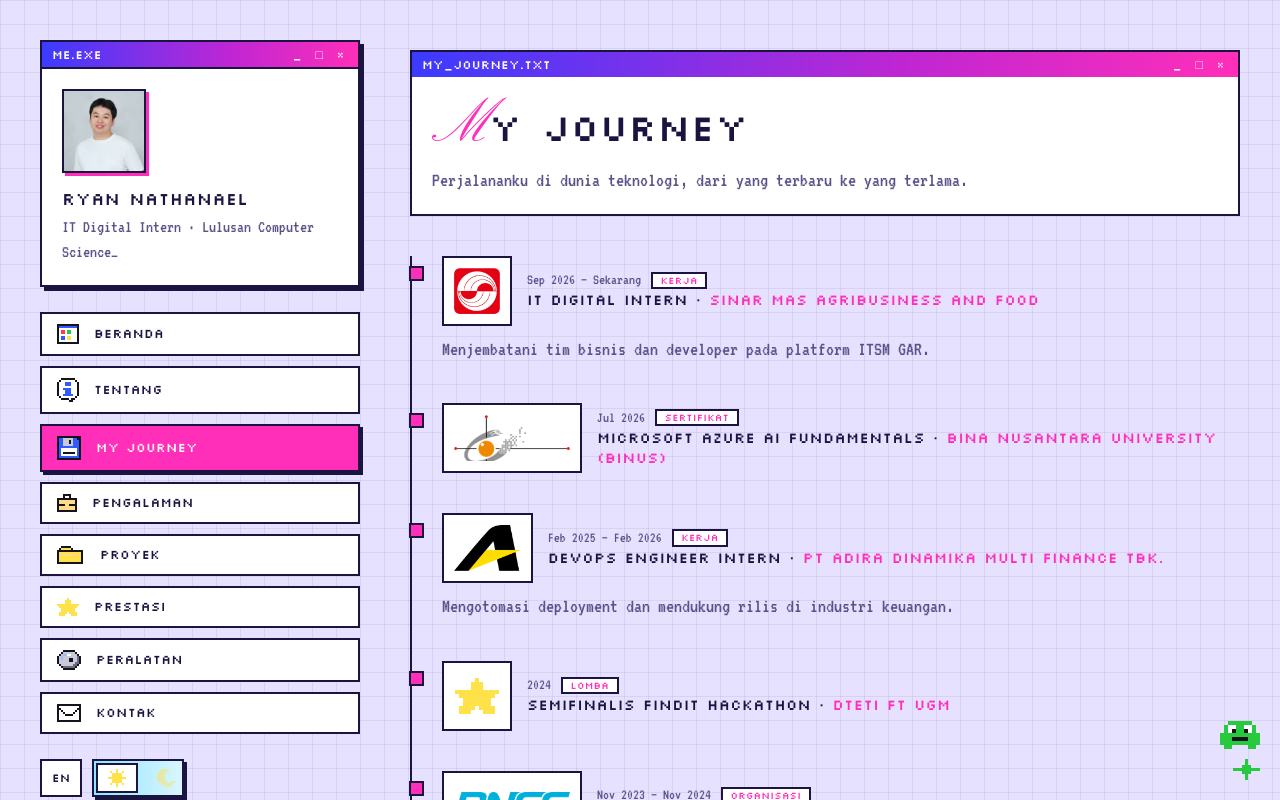
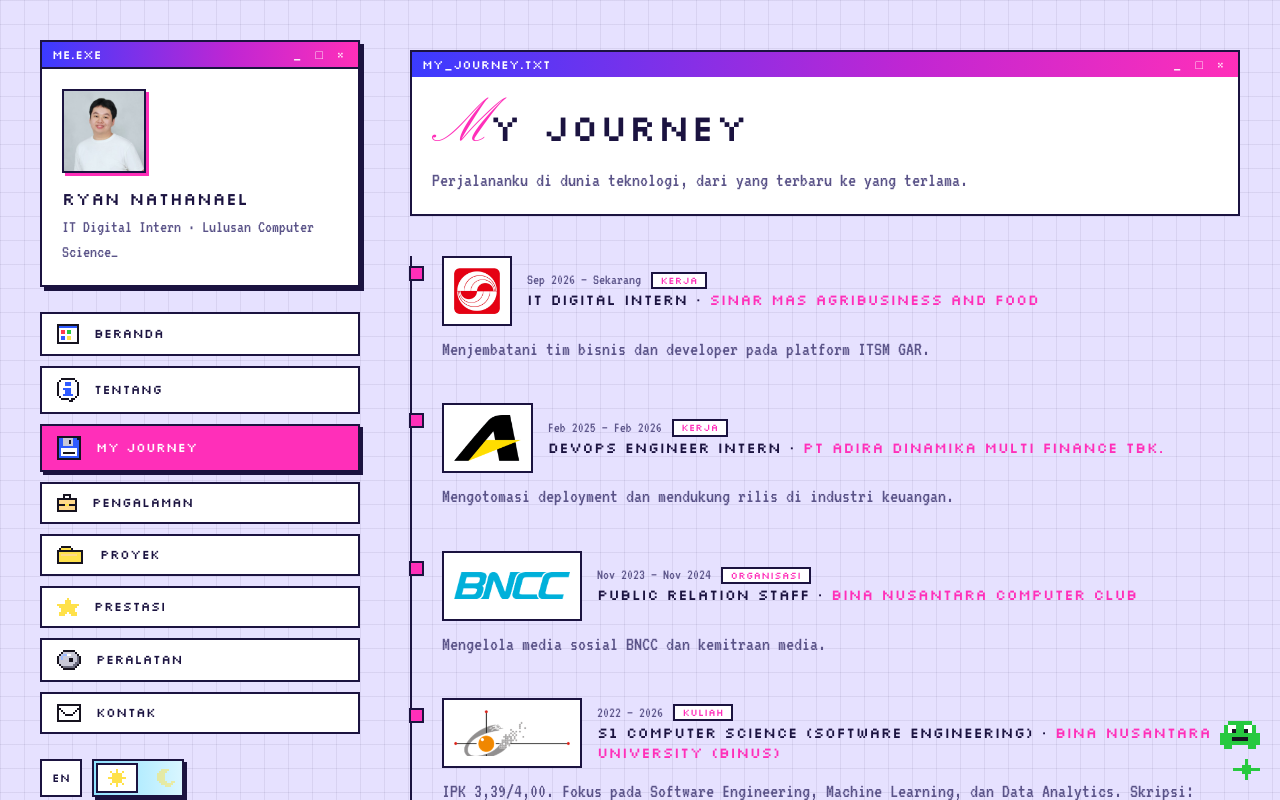
Before and after one commit to GawainXOXO/Portfolio, a Next.js app: page /journey in a window 1280 px wide. Shown: the top 800 px of the page. Built offline with nearby package versions, Linux system fonts and the light colour scheme.

Commit message:
Remove certificate and competition entries from My Journey

```diff
--- a/app/journey/page.tsx
+++ b/app/journey/page.tsx
@@ -1,10 +1,10 @@
 "use client";
-import { ACHIEVEMENTS, EDUCATION, EXPERIENCE } from "@/lib/data";
+import { EDUCATION, EXPERIENCE } from "@/lib/data";
 import { UI, useLang } from "@/lib/i18n";
 import { PageTitle } from "@/components/Section";
 import { Pixel } from "@/components/Pixel";
 
-type Kind = "work" | "study" | "org" | "cert" | "comp";
+type Kind = "work" | "study" | "org";
 
 function Logo({ src, name }: { src: string; name: string }) {
   return (
@@ -19,18 +19,14 @@ export default function JourneyPage() {
   const { lang } = useLang();
   const [smart, adira, bncc] = EXPERIENCE;
   const binus = EDUCATION[0];
-  const azure = ACHIEVEMENTS.find((a) => a.kind === "cert")!;
-  const findit = ACHIEVEMENTS.find((a) => a.kind === "competition")!;
 
   // Urutan: terbaru → terlama
   const items: {
     key: string; kind: Kind; period: string; title: string; org: string; logo?: string; desc: string; points?: string[];
   }[] = [
-    { key: "smart", kind: "work", period: smart.period[lang], title: smart.title[lang], org: smart.org, logo: smart.logo, desc: smart.desc[lang]},
-    { key: "azure", kind: "cert", period: "Jul 2026", title: azure.title[lang], org: azure.org, logo: binus.logo, desc: "" },
-    { key: "adira", kind: "work", period: adira.period[lang], title: adira.title[lang], org: adira.org, logo: adira.logo, desc: adira.desc[lang]},
-    { key: "findit", kind: "comp", period: "2024", title: findit.title[lang], org: findit.org, desc: "" },
-    { key: "bncc", kind: "org", period: bncc.period[lang], title: bncc.title[lang], org: bncc.org, logo: bncc.logo, desc: bncc.desc[lang]},
+    { key: "smart", kind: "work", period: smart.period[lang], title: smart.title[lang], org: smart.org, logo: smart.logo, desc: smart.desc[lang] },
+    { key: "adira", kind: "work", period: adira.period[lang], title: adira.title[lang], org: adira.org, logo: adira.logo, desc: adira.desc[lang] },
+    { key: "bncc", kind: "org", period: bncc.period[lang], title: bncc.title[lang], org: bncc.org, logo: bncc.logo, desc: bncc.desc[lang] },
     { key: "binus", kind: "study", period: binus.period, title: binus.major[lang], org: binus.school, logo: binus.logo, desc: binus.note[lang] },
   ];
 
--- a/lib/i18n.tsx
+++ b/lib/i18n.tsx
@@ -25,7 +25,7 @@ export const UI = {
   back: { id: "Kembali", en: "Back" },
   journeyLead: { id: "Perjalananku di dunia teknologi, dari yang terbaru ke yang terlama.", en: "My path in tech, from newest to oldest." },
   facts: { id: "Fakta singkat", en: "Quick facts" },
-  kindsJ: { work: { id: "Kerja", en: "Work" }, study: { id: "Kuliah", en: "Study" }, org: { id: "Organisasi", en: "Organization" }, cert: { id: "Sertifikat", en: "Certificate" }, comp: { id: "Lomba", en: "Competition" } },
+  kindsJ: { work: { id: "Kerja", en: "Work" }, study: { id: "Kuliah", en: "Study" }, org: { id: "Organisasi", en: "Organization" } },
   expLead: { id: "Pengalaman kerja dan organisasi.", en: "Work and organization experience." },
   story: { id: "Cerita singkat", en: "Short story" },
   career: { id: "Pengalaman", en: "Experience" },
```
